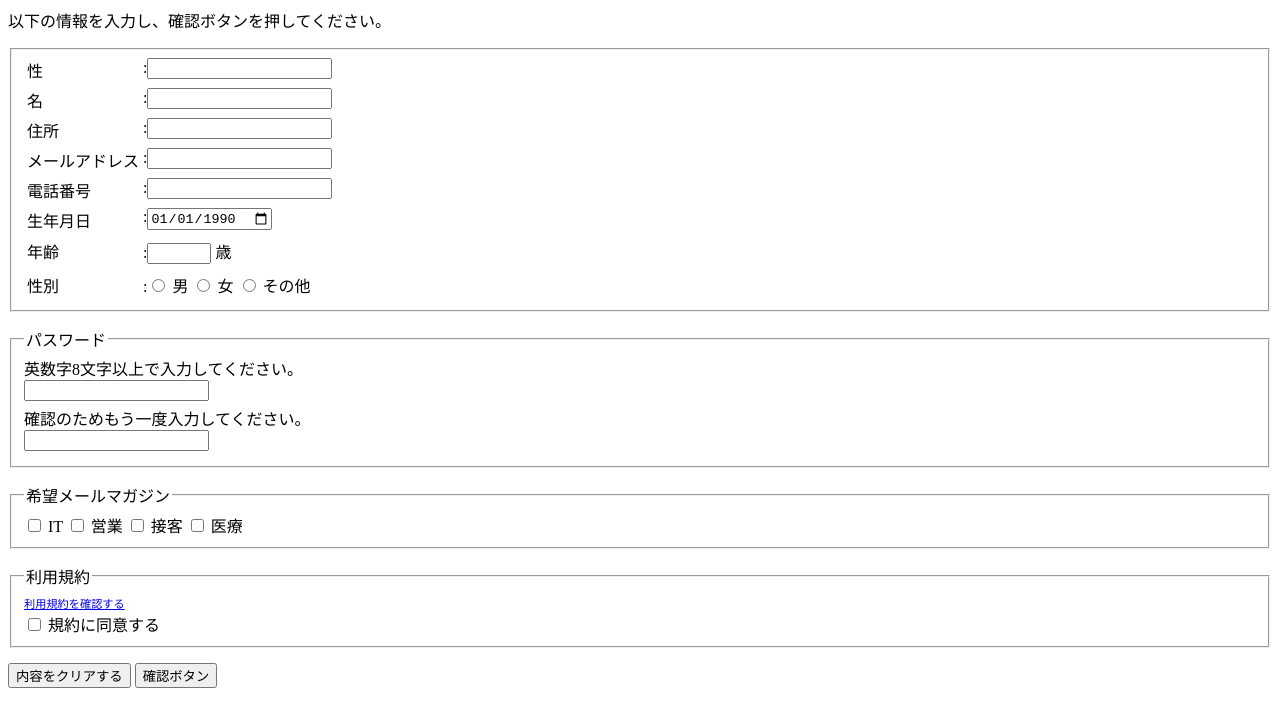
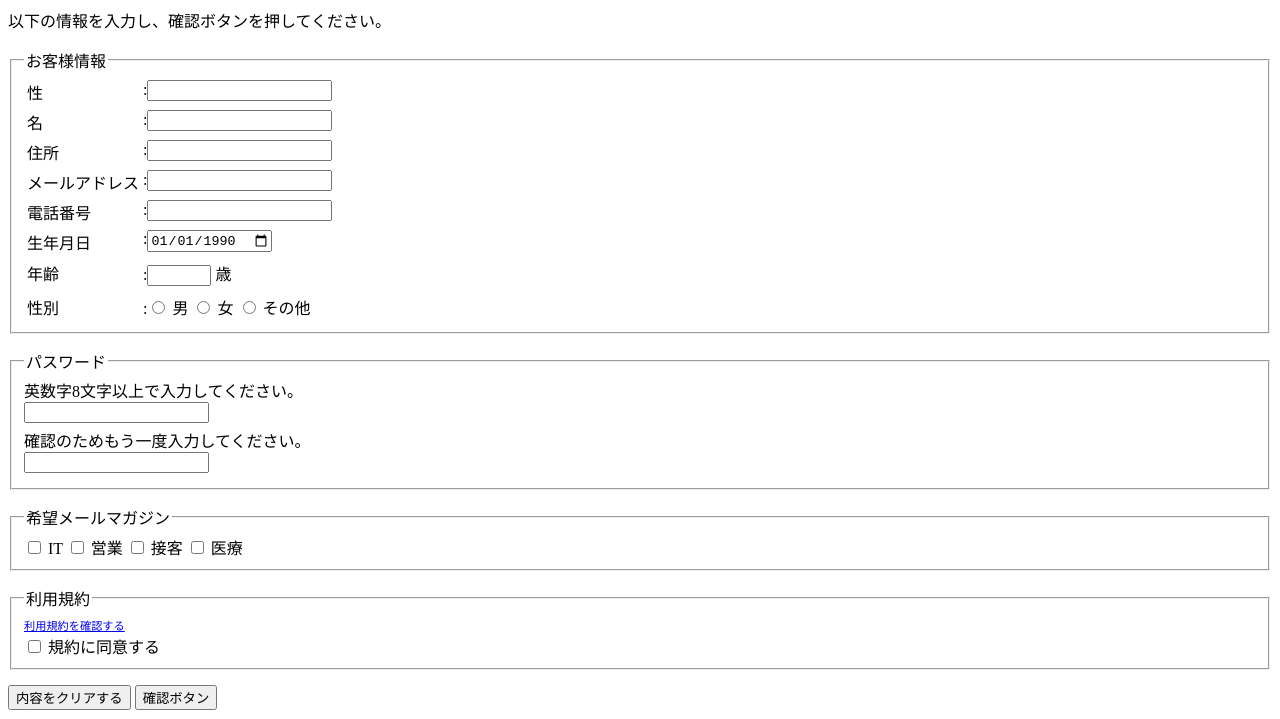
Before and after one commit to tknsikeiz/WebDesign-Task, a plain HTML site: page form/from.html in a window 1280 px wide. Shown: the part 81-800 px from the top of the page. Drawn offline with Linux system fonts and the light colour scheme.

Commit message:
form課題提出

```diff
--- a/form/from.html
+++ b/form/from.html
@@ -13,6 +13,7 @@
     <p>以下の情報を入力し、確認ボタンを押してください。</p>
     <form class="center" action="#" method="post">
         <fieldset>
+            <legend>お客様情報</legend>
             <table>
                 <tr>
                     <th><label for="name">性</label></th>
```
